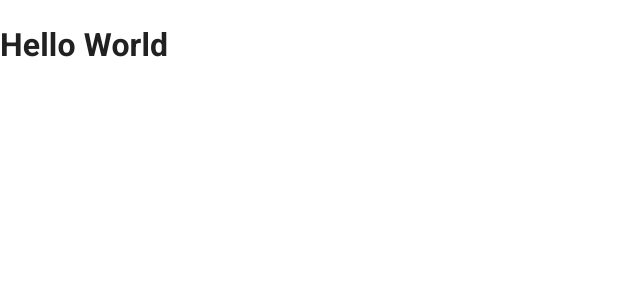
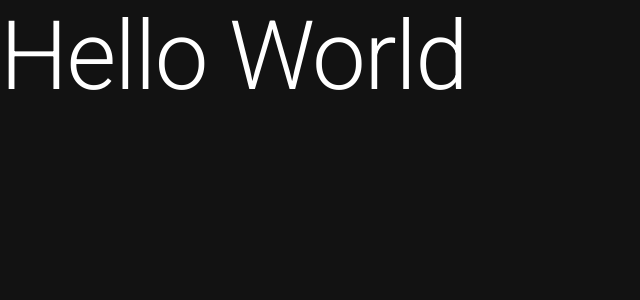
Before and after one commit to Ernestolop/openJIra, a Next.js app: page / in a window 1280 px wide. Shown: the top 300 px of the page, without its empty margins (0-640 px from the left). Built offline with nearby package versions, Linux system fonts and the light colour scheme.

Commit message:
Theme
Add the theme provider and themes

```diff
--- a/src/pages/index.jsx
+++ b/src/pages/index.jsx
@@ -1,8 +1,9 @@
+import { Typography } from "@mui/material";
 
 const Home = () => {
   return (
     <>
-      <h1>Hello World</h1>
+      <Typography variant="h1">Hello World</Typography>
     </>
   )
 }
--- /dev/null
+++ b/src/themes/dark-theme.js
@@ -0,0 +1,16 @@
+import { createTheme } from "@mui/material";
+import { red } from "@mui/material/colors";
+
+const darkTheme = createTheme({
+    palette: {
+        mode: 'dark',
+        secondary: {
+            main: "#19857b"
+        },
+        error: {
+            main: red.A400
+        }
+    },
+});
+
+export default darkTheme;
--- /dev/null
+++ b/src/themes/index.js
@@ -0,0 +1,2 @@
+export {default as darkTheme} from './dark-theme';
+export {default as lightTheme} from './light-theme';
--- /dev/null
+++ b/src/themes/light-theme.js
@@ -0,0 +1,13 @@
+import { createTheme } from "@mui/material";
+import { grey } from "@mui/material/colors";
+
+const lightTheme = createTheme({
+    palette: {
+        mode: 'light',
+        background: {
+            default: grey[300]
+        }
+    }
+});
+
+export default lightTheme;
```
Also changed, not shown: src/pages/_app.jsx (+5 -3 lines).
